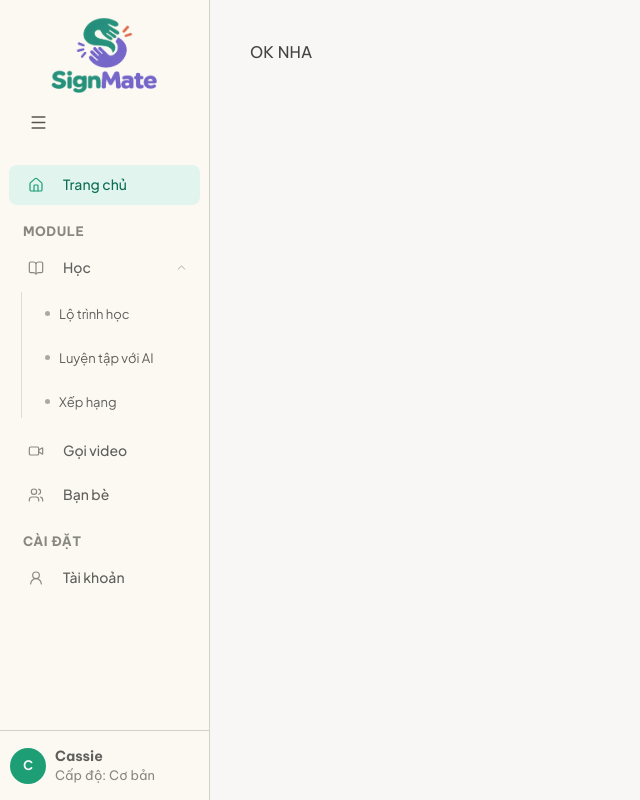
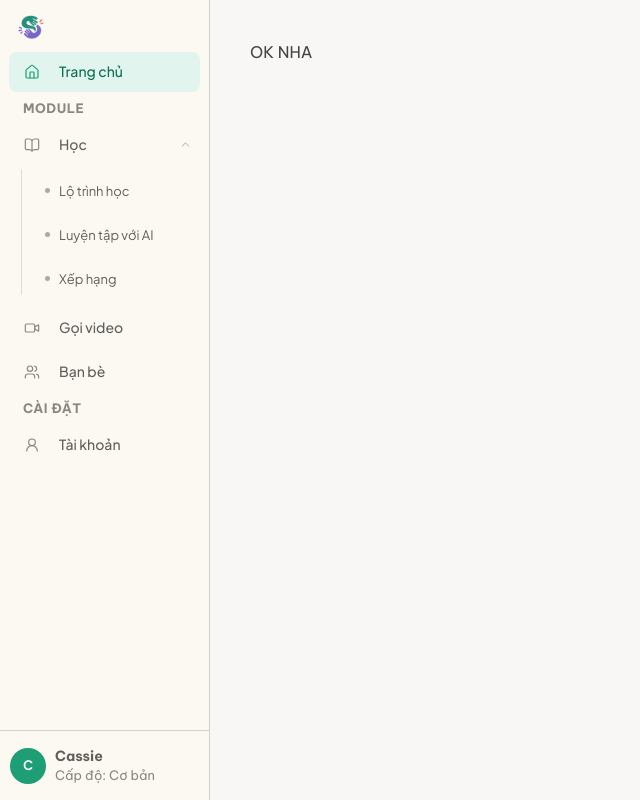
Before and after one commit to ThankTran/AISC2026-SignMate_Frontend, a React (Vite) app: page / in a window 1280 px wide. Shown: the whole page, without its empty margins (0-640 px from the left). Built offline with nearby package versions, Linux system fonts and the light colour scheme.

Commit message:
style(sidebar): align logo with nav items in expanded and collapsed states

```diff
--- a/src/components/Sidebar/Sidebar.css
+++ b/src/components/Sidebar/Sidebar.css
@@ -44,78 +44,80 @@
   width: 100%;
   display: flex;
   flex-direction: column;
-  align-items: center;
+  align-items: flex-start;
   box-sizing: border-box;
-  padding: 18px 14px 14px;
+  padding: 8px 8px 4px 16px;
   flex-shrink: 0;
 }
 
+.sidebar--collapsed .sidebar__header {
+  align-items: center;
+  padding-left: 0;
+  padding-right: 0;
+}
 /* =========================================================
-   MENU BUTTON
+   LOGO + TOGGLE (hover swap)
    ========================================================= */
+.sidebar__logo {
+  display: block;
+  flex-shrink: 0;
+  width: 32px;
+  height: 32px;
+  object-fit: contain;
+  object-position: left;
+}
 
-.sidebar__toggle {
-  width: 40px;
-  height: 40px;
+.sidebar__logo-wrapper {
+  position: relative;
+  width: 36px;
+  height: 36px;
+  display: flex;
+  align-items: center;
+  justify-content: flex-start;
+  margin-bottom: 4px;
+}
 
-  display: flex;
+.sidebar--collapsed .sidebar__logo-wrapper {
+  justify-content: center;
+}
+
+.sidebar__toggle-hover {
+  position: absolute;
+  inset: 0;
+  z-index: 1;
+
+  display: none;
   align-items: center;
   justify-content: center;
 
-  flex-shrink: 0;
-
-  align-self: flex-start;
-  margin-left: 4px;
-
   padding: 0;
 
-  border: none;
+  border: 1px solid var(--sidebar-border);
   border-radius: 8px;
 
-  background: transparent;
-  color: #555550;
+  background: var(--sidebar-bg);
+  color: var(--text-primary);
 
   cursor: pointer;
-
   transition:
-    background-color 0.2s ease,
-    color 0.2s ease;
+    background-color 0.18s ease,
+    color 0.18s ease;
 }
 
-.sidebar__toggle:hover {
-  color: var(--green);
-  background: transparent;
+.sidebar__toggle-hover:hover {
+  background: var(--hover-bg);
 }
 
-/* =========================================================
-   LOGO
-   ========================================================= */
-
-.sidebar__logo {
-  display: block;
-
-  flex-shrink: 0;
-
-  object-fit: contain;
-  object-position: center;
+.sidebar__logo-wrapper:hover .sidebar__toggle-hover {
+  display: flex;
 }
 
-/* Logo A - trạng thái mở rộng */
-
-.sidebar__logo--full {
-  width: 110px;
-  height: auto;
-
-  margin: -6px 0 10px 0;
+.sidebar__logo-wrapper:hover .sidebar__logo {
+  visibility: hidden;
 }
 
-/* Logo B - trạng thái thu nhỏ */
-
-.sidebar__logo--collapsed {
-  width: 50px;
-  height: auto;
-
-  margin: -6px 0 10px 0;
+.sidebar--collapsed .sidebar__toggle-hover {
+  padding: 0;
 }
 
 /* =========================================================
@@ -125,7 +127,7 @@
 .sidebar__nav {
   flex: 1;
 
-  padding: 8px 9px 16px;
+  padding: 0px 9px 16px;
 
   overflow-y: auto;
   overflow-x: hidden;
@@ -137,12 +139,15 @@
   display: none;
 }
 
+.sidebar--collapsed .sidebar__nav {
+  padding: 0 9px 16px;
+}
 /* =========================================================
    SECTION
    ========================================================= */
 
 .sidebar__section {
-  margin-top: 18px;
+  margin-top: 8px;
 }
 
 .sidebar__section:first-child {
@@ -190,7 +195,7 @@
   display: flex;
   align-items: center;
 
-  padding: 0 12px;
+  padding: 0 8px;
   margin-bottom: 4px;
 
   border: none;
@@ -498,19 +503,22 @@
    ========================================================= */
 
 .sidebar--collapsed .sidebar-item {
-  justify-content: center;
-
-  padding-left: 0;
-  padding-right: 0;
+  width: 36px;
+  height: 36px;
+  min-height: 36px;
+  margin-left: auto;
+  margin-right: auto;
 }
 
 .sidebar--collapsed .sidebar-item__icon {
-  margin: 0;
+  width: 20px;
+  min-width: 20px;
+  height: 20px;
 }
 
 .sidebar-item:focus-visible,
 .sidebar-submenu__item:focus-visible,
-.sidebar__toggle:focus-visible {
+.sidebar__toggle-hover:focus-visible {
   outline: 2px solid var(--color-teal-500);
   outline-offset: 2px;
 }
--- a/src/components/Sidebar/Sidebar.jsx
+++ b/src/components/Sidebar/Sidebar.jsx
@@ -1,4 +1,4 @@
-import { Menu } from "lucide-react";
+import { PanelLeftClose, PanelLeft } from "lucide-react";
 
 import { sidebarItems } from "./sidebarData";
 import SidebarItem from "./SidebarItem";
@@ -22,37 +22,28 @@ const Sidebar = ({
     >
       {/* ================= HEADER ================= */}
       <div className="sidebar__header">
-        {/* Logo A - trạng thái mở rộng */}
-        {!collapsed && (
-          <img
-            src="/logo-signmate_text.png"
-            alt="SignMate"
-            className="sidebar__logo sidebar__logo--full"
-          />
-        )}
-
-        {/* Logo B - trạng thái thu nhỏ */}
-        {collapsed && (
+        <div className="sidebar__logo-wrapper">
+          {/* Logo - dùng chung 1 ảnh cho cả 2 trạng thái */}
           <img
             src="/logo-signmate.png"
             alt="SignMate"
-            className="sidebar__logo sidebar__logo--collapsed"
+            className="sidebar__logo"
           />
-        )}
 
-        {/* Hamburger Menu */}
-        <button
-          type="button"
-          className="sidebar__toggle"
-          onClick={onToggle}
-          aria-label={
-            collapsed
-              ? "Mở sidebar"
-              : "Thu gọn sidebar"
-          }
-        >
-          <Menu size={19} strokeWidth={1.8} />
-        </button>
+          {/* Nút toggle - chỉ hiện khi hover vào vùng logo */}
+          <button
+            type="button"
+            className="sidebar__toggle-hover"
+            onClick={onToggle}
+            aria-label={collapsed ? "Mở sidebar" : "Thu gọn sidebar"}
+          >
+            {collapsed ? (
+              <PanelLeft size={17} strokeWidth={1.8} />
+            ) : (
+              <PanelLeftClose size={17} strokeWidth={1.8} />
+            )}
+          </button>
+        </div>
       </div>
 
       {/* ================= NAVIGATION ================= */}
@@ -60,10 +51,7 @@ const Sidebar = ({
         {sidebarItems.map((item, index) => {
           if (item.section) {
             return (
-              <div
-                className="sidebar__section"
-                key={item.section}
-              >
+              <div className="sidebar__section" key={item.section}>
                 <div className="sidebar__section-title">
                   {item.section}
                 </div>
```
